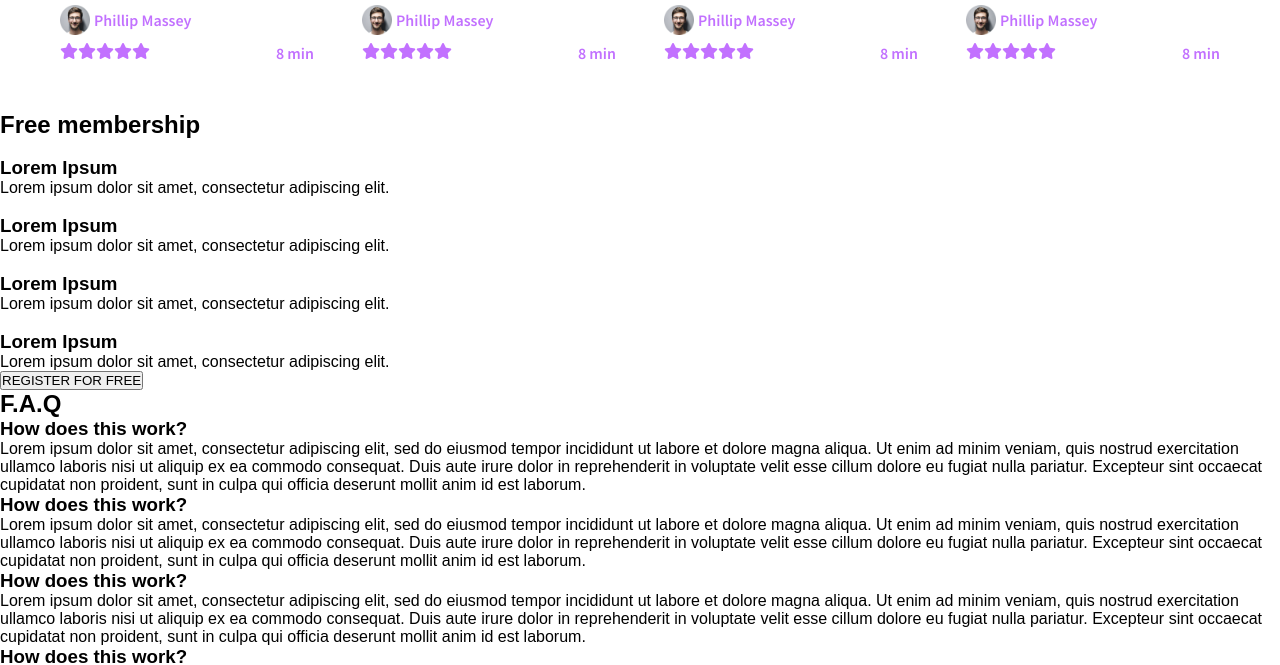
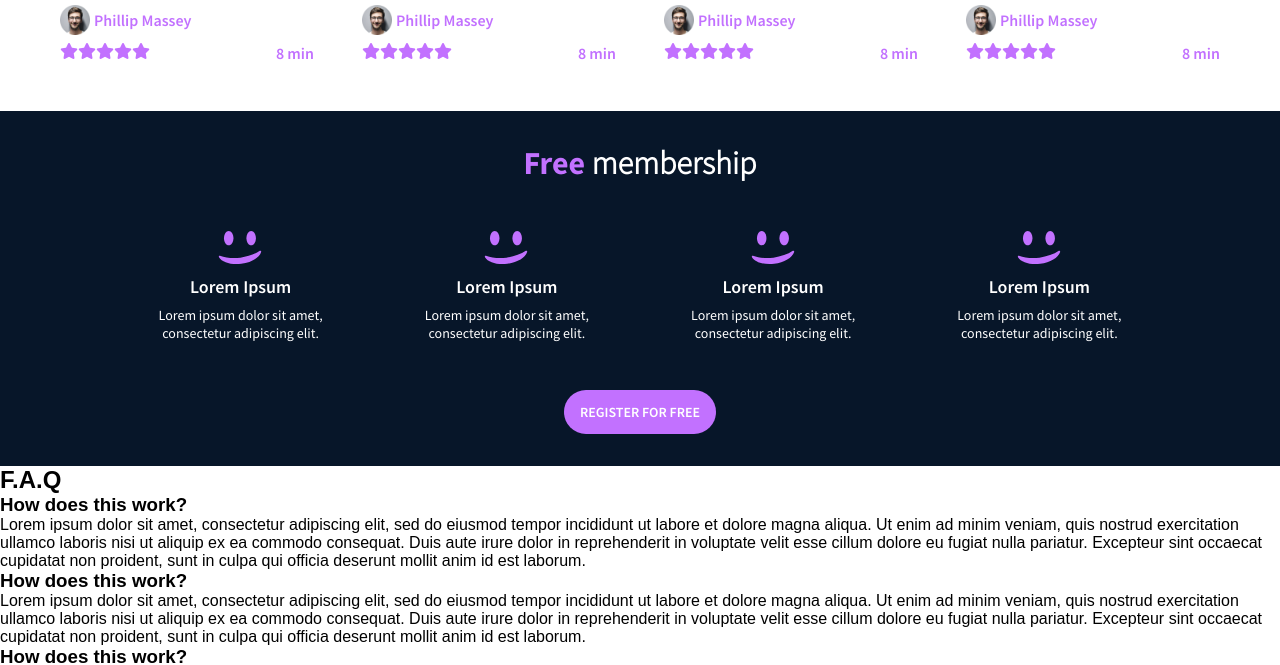
Before and after one commit to ruthiscoding/alx_html_css, a plain HTML site: page css_advanced/index.html in a window 1280 px wide. Shown: the part 1364-2029 px from the top of the page. Drawn offline with Linux system fonts and the light colour scheme.

Commit message:
memberships

```diff
--- a/css_advanced/index.html
+++ b/css_advanced/index.html
@@ -169,27 +169,29 @@
           </div>
         </div>
       </section>
-      <section>
-        <h2>Free membership</h2>
-        <div>
-          <img src="./images/smile.svg" alt="" />
+      <section class="membership-section">
+        <h2><strong>Free</strong> membership</h2>
+        <div class="memberships">
+          <div class="membership-1">
+            <img src="./smile.svg" alt="" />
             <h3>Lorem Ipsum</h3>
             <p>Lorem ipsum dolor sit amet, consectetur adipiscing elit.</p>
           </div>
-        <div>
-          <img src="./images/smile.svg" alt="" />
+          <div class="membership-1">
+            <img src="./smile.svg" alt="" />
             <h3>Lorem Ipsum</h3>
             <p>Lorem ipsum dolor sit amet, consectetur adipiscing elit.</p>
           </div>
-        <div>
-          <img src="./images/smile.svg" alt="" />
+          <div class="membership-1">
+            <img src="./smile.svg" alt="" />
             <h3>Lorem Ipsum</h3>
             <p>Lorem ipsum dolor sit amet, consectetur adipiscing elit.</p>
           </div>
-        <div>
-          <img src="./images/smile.svg" alt="" />
+          <div class="membership-1">
+            <img src="./smile.svg" alt="" />
             <h3>Lorem Ipsum</h3>
             <p>Lorem ipsum dolor sit amet, consectetur adipiscing elit.</p>
+          </div>
         </div>
         <button>REGISTER FOR FREE</button>
       </section>
--- a/css_advanced/styles.css
+++ b/css_advanced/styles.css
@@ -297,3 +297,62 @@ main {
   font-family: "Source Sans Pro Semibold";
   color: #c271ff;
 }
+
+.membership-section {
+  background-color: #071629;
+  color: white;
+  display: flex;
+  flex-direction: column;
+  justify-content: center;
+  align-items: center;
+  padding: 32px 0;
+  gap: 48px;
+}
+
+.membership-section h2 {
+  font-size: 32px;
+  font-family: "Source Sans Pro Light";
+}
+
+.membership-section h2 strong {
+  font-family: "Source Sans Pro Bold";
+  color: #c271ff;
+}
+
+.memberships {
+  display: flex;
+  width: 80%;
+  justify-content: space-between;
+}
+
+.memberships h3 {
+  font-size: 18px;
+  font-family: "Source Sans Pro Semibold";
+}
+
+.memberships p {
+  font-size: 14px;
+  text-align: center;
+  font-family: "Source Sans Pro Regular";
+}
+
+.memberships div {
+  width: 22%;
+  display: flex;
+  flex-direction: column;
+  justify-content: center;
+  align-items: center;
+  gap: 8px;
+}
+
+.membership-section button {
+  width: fit-content;
+  background-color: #c271ff;
+  height: 44px;
+  color: white;
+  border: none;
+  border-radius: 24px;
+  font-size: 14px;
+  padding: 0 16px;
+  font-family: "Source Sans Pro Semibold";
+}
```
Also changed, not shown: css_advanced/smile.svg (added). Lines whose indentation alone changed are shown as unchanged.
